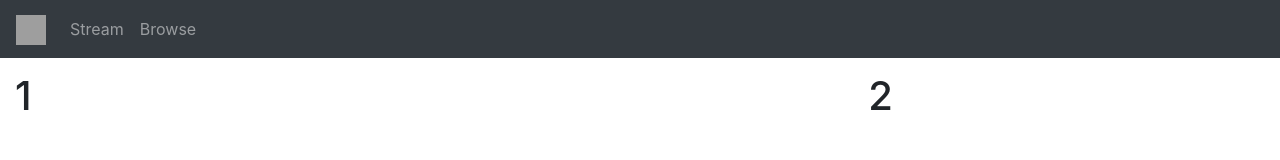
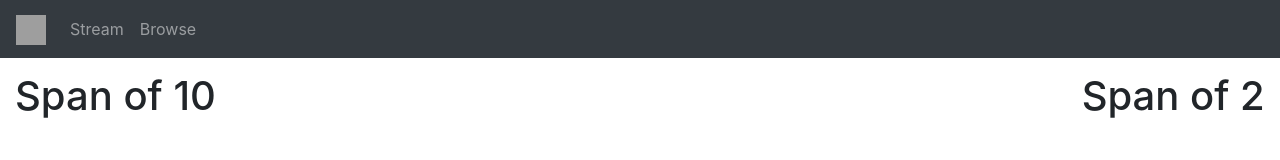
Before and after one commit to rrios4/Glitch.tv, a website: page src/streamingPage.html in a window 1280 px wide. Drawn offline with nearby package versions, Linux system fonts and the light colour scheme; grey boxes are pictures that could not be loaded.

Commit message:
updated columns

```diff
--- a/src/streamingPage.html
+++ b/src/streamingPage.html
@@ -9,7 +9,7 @@
         <script src="https://cdnjs.cloudflare.com/ajax/libs/popper.js/1.16.0/umd/popper.min.js"></script>
         <script src="https://maxcdn.bootstrapcdn.com/bootstrap/4.5.0/js/bootstrap.min.js"></script>
     </head>
-<body>
+<body style="height:fit-content">
     <nav class="navbar navbar-expand-sm bg-dark navbar-dark fixed-top">
         <a class="navbar-brand" href="/"><img src="https://image.flaticon.com/icons/png/512/179/179169.png" width="30" height="30"></a>
         <ul class="navbar-nav">
@@ -25,8 +25,8 @@
 
     <div class="container-fluid">
         <div class="row">
-            <div class="col-xl-8"><h1>1</h1></div>
-            <div class="col-xl-4"><h1>2</h1></div>
+            <div class="col-xl-10"><h1>Span of 10</h1></div>
+            <div class="col-xl-2"><h1>Span of 2</h1></div>
 
         </div>
     </div>
```
